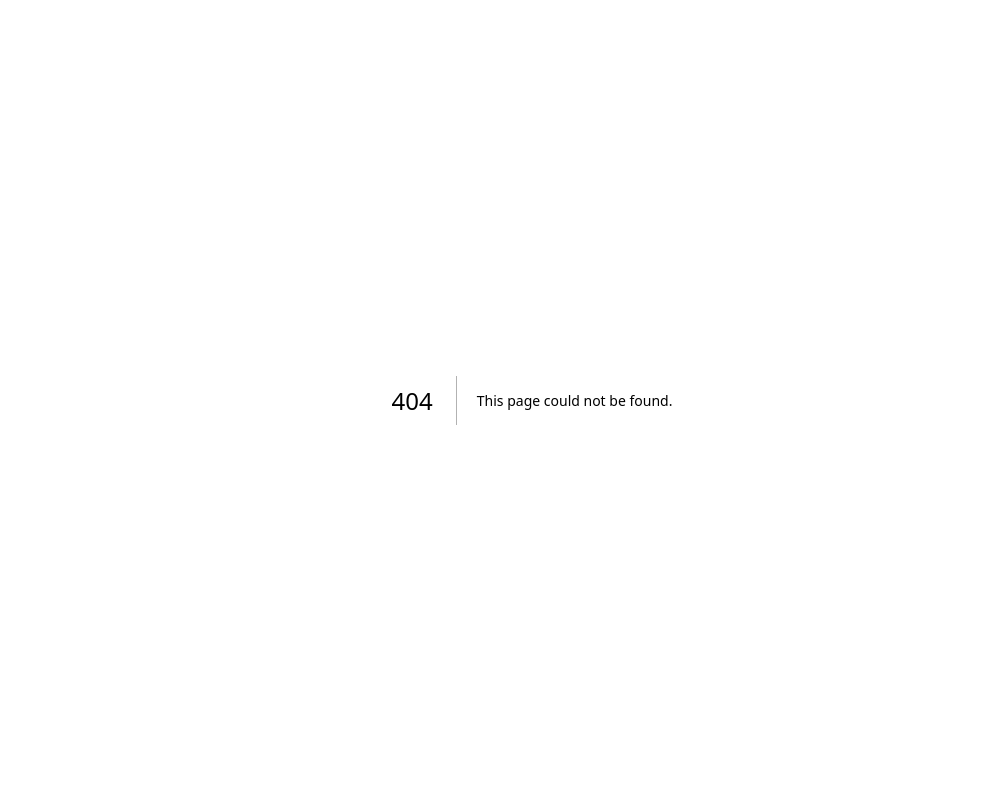
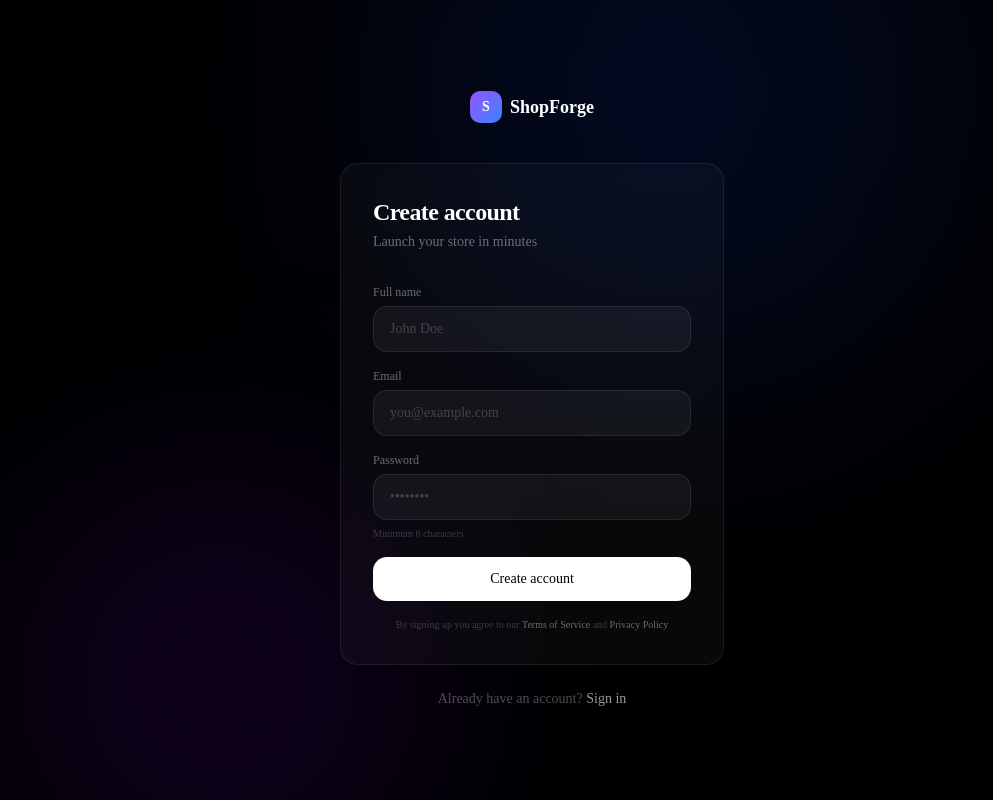
Before and after one commit to hs56704-alt/shopforge, a Next.js app: page /register in a window 1280 px wide. Before the commit this address had no page. Shown: the whole page, without its empty margins (108-1101 px from the left). Built offline with nearby package versions, Linux system fonts and the light colour scheme; no server answers.

Commit message:
register

```diff
--- /dev/null
+++ b/app/(auth)/layout.tsx
@@ -0,0 +1,7 @@
+export default function AuthLayout({
+  children,
+}: {
+  children: React.ReactNode;
+}) {
+  return <>{children}</>;
+}
--- /dev/null
+++ b/app/(auth)/register/page.tsx
@@ -0,0 +1,44 @@
+import { Metadata } from "next";
+import RegisterForm from "@/components/auth/register-form";
+import Link from "next/link";
+
+export const metadata: Metadata = {
+  title: "Create account",
+  description: "Create your ShopForge account",
+};
+
+export default function RegisterPage() {
+  return (
+    <div className="min-h-screen bg-black text-white flex items-center justify-center px-6">
+
+      <div className="fixed inset-0 pointer-events-none">
+        <div className="absolute top-[-20%] right-[20%] w-[500px] h-[500px] rounded-full bg-blue-700/20 blur-[140px]" />
+        <div className="absolute bottom-[-10%] left-[10%] w-[400px] h-[400px] rounded-full bg-violet-700/15 blur-[120px]" />
+      </div>
+
+      <div className="relative w-full max-w-sm">
+
+        <Link href="/" className="flex items-center justify-center gap-2 mb-10">
+          <div className="h-8 w-8 rounded-lg bg-gradient-to-br from-violet-500 to-blue-500 flex items-center justify-center text-sm font-bold">
+            S
+          </div>
+          <span className="font-semibold text-lg">ShopForge</span>
+        </Link>
+
+        <div className="rounded-2xl border border-white/[0.08] bg-white/[0.03] backdrop-blur-sm p-8">
+          <h1 className="text-2xl font-bold tracking-tight mb-1">Create account</h1>
+          <p className="text-sm text-white/40 mb-8">Launch your store in minutes</p>
+
+          <RegisterForm />
+        </div>
+
+        <p className="text-center text-sm text-white/30 mt-6">
+          Already have an account?{" "}
+          <Link href="/login" className="text-white/60 hover:text-white transition-colors">
+            Sign in
+          </Link>
+        </p>
+      </div>
+    </div>
+  );
+}
--- /dev/null
+++ b/components/auth/register-form.tsx
@@ -0,0 +1,85 @@
+"use client";
+
+import { useState } from "react";
+import { registerUser } from "@/lib/actions/auth.actions";
+import { Loader2 } from "lucide-react";
+
+export default function RegisterForm() {
+  const [error, setError] = useState<string | null>(null);
+  const [loading, setLoading] = useState(false);
+
+  async function handleSubmit(formData: FormData) {
+    setLoading(true);
+    setError(null);
+    const result = await registerUser(formData);
+    if (result?.error) {
+      setError(result.error);
+      setLoading(false);
+    }
+  }
+
+  return (
+    <form action={handleSubmit} className="space-y-4">
+
+      {/* Name */}
+      <div>
+        <label className="text-xs text-white/40 mb-1.5 block">Full name</label>
+        <input
+          name="name"
+          type="text"
+          required
+          placeholder="John Doe"
+          className="w-full bg-white/5 border border-white/[0.08] rounded-xl px-4 py-3 text-sm text-white placeholder:text-white/20 focus:outline-none focus:border-white/20 transition-colors"
+        />
+      </div>
+
+      {/* Email */}
+      <div>
+        <label className="text-xs text-white/40 mb-1.5 block">Email</label>
+        <input
+          name="email"
+          type="email"
+          required
+          placeholder="you@example.com"
+          className="w-full bg-white/5 border border-white/[0.08] rounded-xl px-4 py-3 text-sm text-white placeholder:text-white/20 focus:outline-none focus:border-white/20 transition-colors"
+        />
+      </div>
+
+      {/* Password */}
+      <div>
+        <label className="text-xs text-white/40 mb-1.5 block">Password</label>
+        <input
+          name="password"
+          type="password"
+          required
+          placeholder="••••••••"
+          className="w-full bg-white/5 border border-white/[0.08] rounded-xl px-4 py-3 text-sm text-white placeholder:text-white/20 focus:outline-none focus:border-white/20 transition-colors"
+        />
+        <p className="text-[10px] text-white/20 mt-1.5">Minimum 6 characters</p>
+      </div>
+
+      {/* Error */}
+      {error && (
+        <div className="rounded-xl bg-red-500/10 border border-red-500/20 px-4 py-3 text-sm text-red-400">
+          {error}
+        </div>
+      )}
+
+      {/* Submit */}
+      <button
+        type="submit"
+        disabled={loading}
+        className="w-full bg-white text-black font-medium py-3 rounded-xl hover:bg-white/90 transition-all duration-200 text-sm flex items-center justify-center gap-2 disabled:opacity-50 mt-2"
+      >
+        {loading && <Loader2 className="h-4 w-4 animate-spin" />}
+        {loading ? "Creating account..." : "Create account"}
+      </button>
+
+      <p className="text-[10px] text-white/20 text-center">
+        By signing up you agree to our{" "}
+        <span className="text-white/40">Terms of Service</span> and{" "}
+        <span className="text-white/40">Privacy Policy</span>
+      </p>
+    </form>
+  );
+}
```
